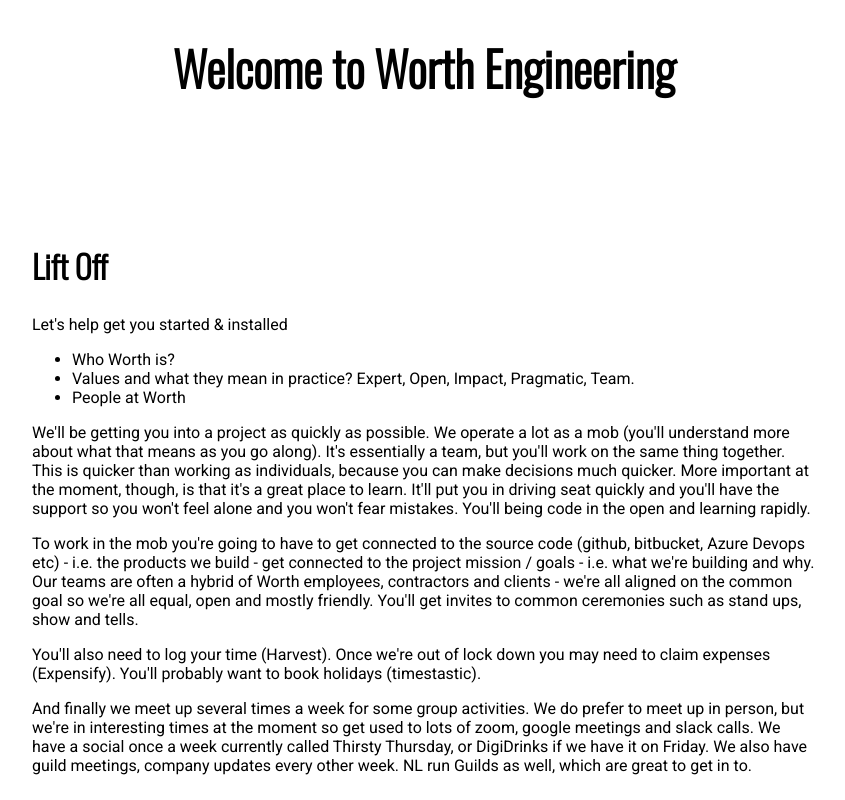
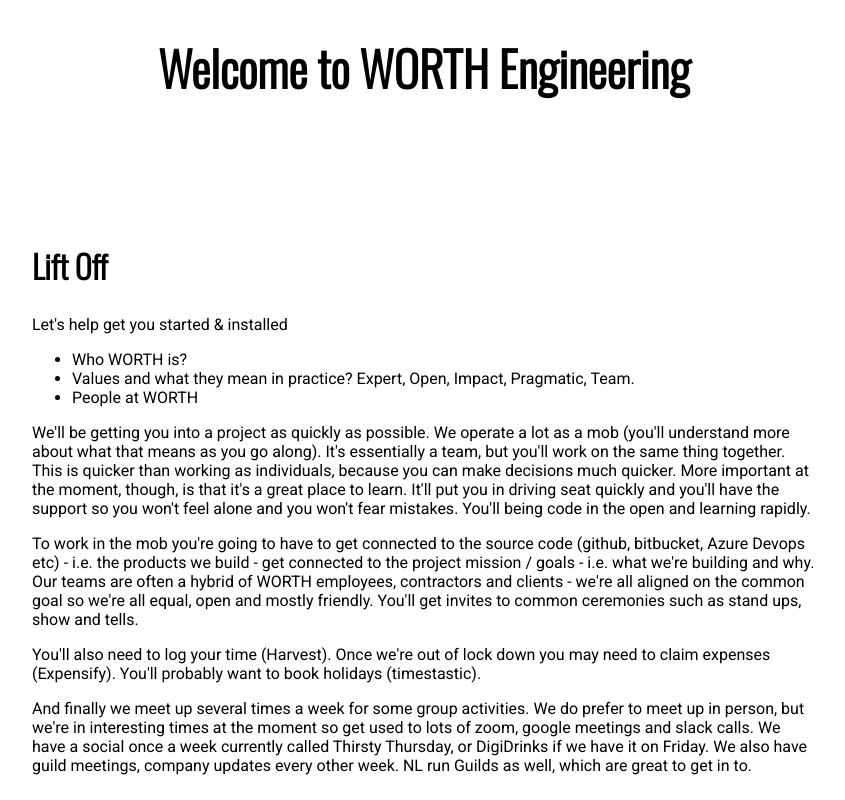
Before and after one commit to worthinternetsystems/new-starter, a Next.js app: page /launch/lift-off in a window 1280 px wide. Shown: the top 800 px of the page, without its empty margins (216-1061 px from the left). Built offline with nearby package versions, Linux system fonts and the light colour scheme.

Commit message:
Capitalise WORTH

```diff
--- a/components/SiteLayout.js
+++ b/components/SiteLayout.js
@@ -8,7 +8,7 @@
       <link rel="icon" href="/favicon.ico" />
     </Head>
 
-    <h1><Link href="/"><a>Welcome to Worth Engineering</a></Link></h1>
+    <h1><Link href="/"><a>Welcome to WORTH Engineering</a></Link></h1>
     <div>{children}</div>
     <ul className="menu">
       <li>
--- a/pages/index.js
+++ b/pages/index.js
@@ -4,7 +4,7 @@
   return (
     <div className="container">
       <main>
-        <p>This is a letter from the Worth engineering
+        <p>This is a letter from the WORTH engineering
           team to you to help you get settled OK. Read on ...</p>
         <ul className="home">
           <li>
--- a/pages/launch/ignition.js
+++ b/pages/launch/ignition.js
@@ -50,7 +50,7 @@
       </ul>
 
       <p>
-        As you step through your first days, weeks and months at Worth, we've
+        As you step through your first days, weeks and months at WORTH, we've
         put together
         a few RACI check lists, to indicate what you are
         &nbsp;<strong>R</strong>
--- a/pages/launch/lift-off.js
+++ b/pages/launch/lift-off.js
@@ -6,9 +6,9 @@
       <h2>Lift Off</h2>
       <p>Let's help get you started & installed </p>
       <ul>
-        <li>Who Worth is?</li>
+        <li>Who WORTH is?</li>
         <li>Values and what they mean in practice? Expert, Open, Impact, Pragmatic, Team.</li>
-        <li>People at Worth</li>
+        <li>People at WORTH</li>
       </ul>
 
       <p>
@@ -26,7 +26,7 @@
         To work in the mob you're going to have to get connected to the source code
         (github, bitbucket, Azure Devops etc) - i.e. the products we build -
         get connected to the project mission / goals - i.e. what we're building and why.
-        Our teams are often a hybrid of Worth employees, contractors and clients - we're
+        Our teams are often a hybrid of WORTH employees, contractors and clients - we're
         all aligned on the common goal so we're all equal, open and mostly friendly.
         You'll get invites to common ceremonies such as stand ups, show and tells.
       </p>
```
